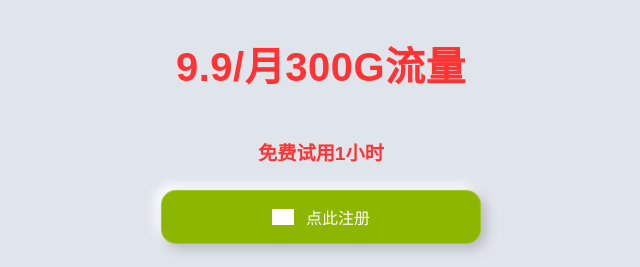
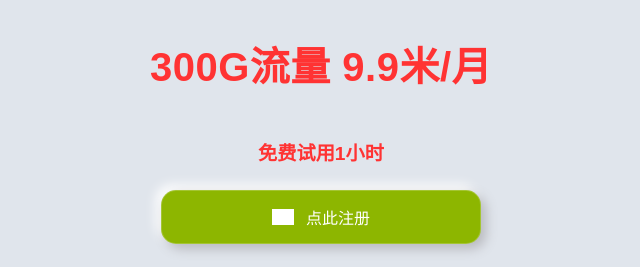
Before and after one commit to dqtx760/CokeCloud, a plain HTML site: page index.html in a window 1280 px wide. Shown: the top 267 px of the page, without its empty margins (319-959 px from the left). Drawn offline with Linux system fonts and the light colour scheme; grey boxes are pictures that could not be loaded.

Commit message:
Update index.html

```diff
--- a/index.html
+++ b/index.html
@@ -200,7 +200,7 @@
 <body>
     <div class="main-container">
         <header>
-            <h1>9.9/月300G流量</h1>
+            <h1>300G流量 9.9米/月</h1>
         </header>
 
         <nav>
```
